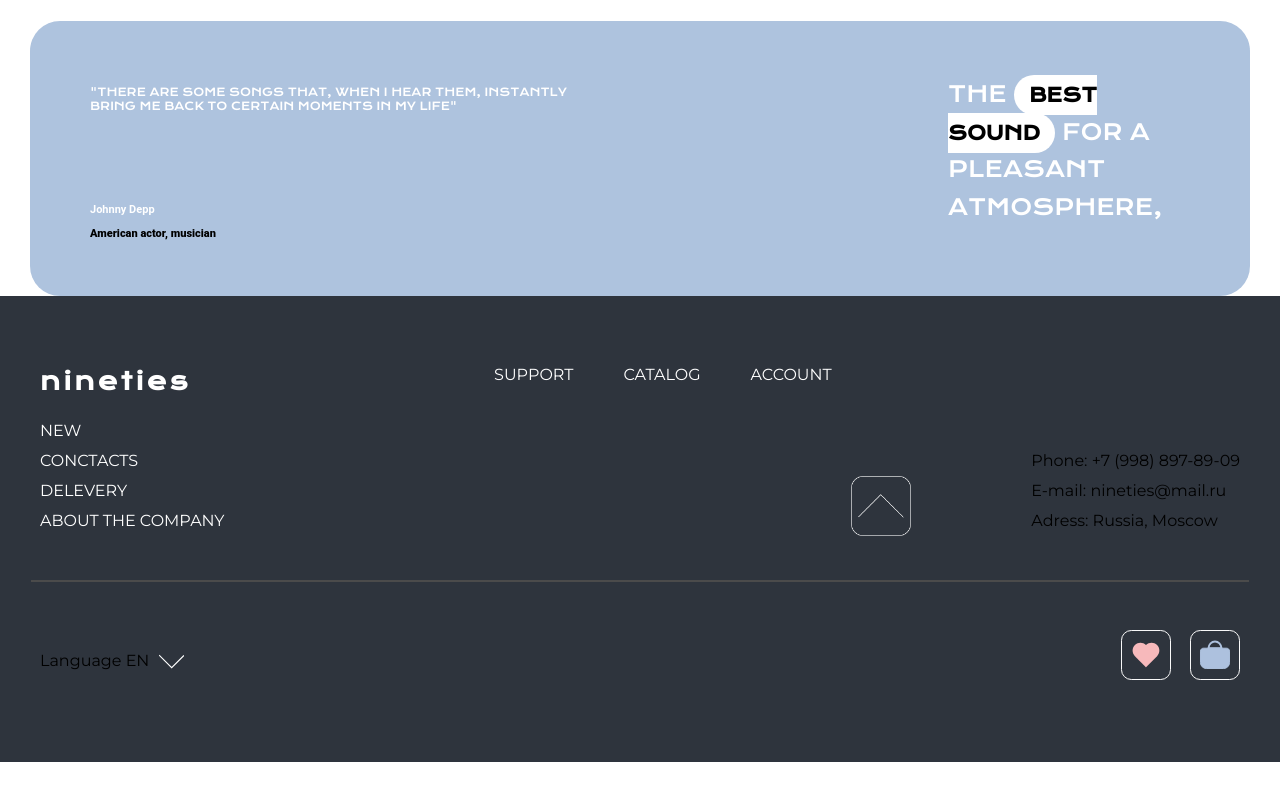
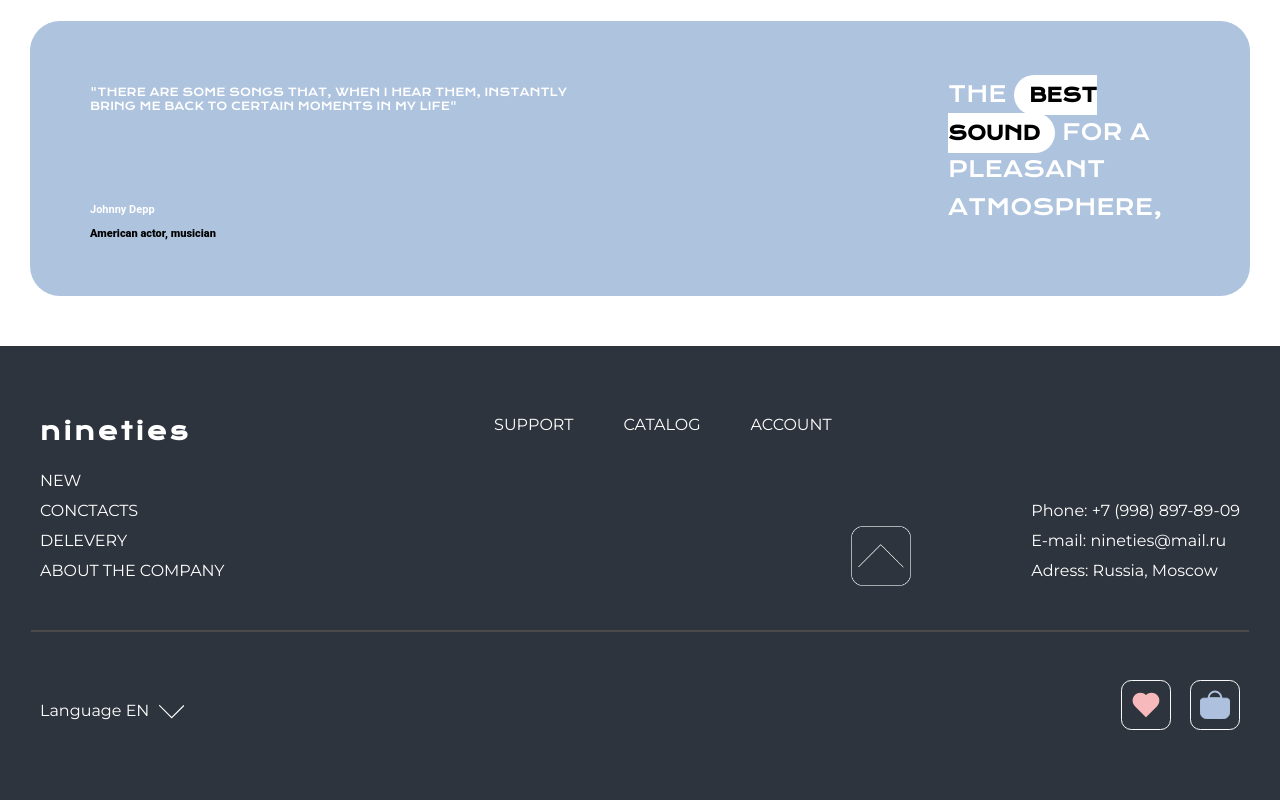
Before and after one commit to Croomkie/ProjetVersioning, a plain HTML site: page index.html in a window 1280 px wide. Shown: the part 2241-3041 px from the top of the page. Before the commit the page ends 3003 px from the top, so only its background shows below. Drawn offline with nearby package versions, Linux system fonts and the light colour scheme.

Commit message:
style: 💄 correction couleur texte

```diff
--- a/style.css
+++ b/style.css
@@ -261,6 +261,7 @@ body {
 
 footer {
     padding: 50px 0;
+    margin-top: 50px;
     background-color: #2E343D;
 }
 
@@ -310,6 +311,10 @@ footer ul {
     width: 60px;
 }
 
+#adresseFooter p {
+    color: white;
+}
+
 hr {
     width: 95%;
     border : 1px solid #4B4B4B;
@@ -320,6 +325,11 @@ hr {
     align-items: center;
     gap: 10px;
 }
+
+#language p {
+    color: white;
+}
+
 #language img {
     width: 25px;
     height: 25px;
```
